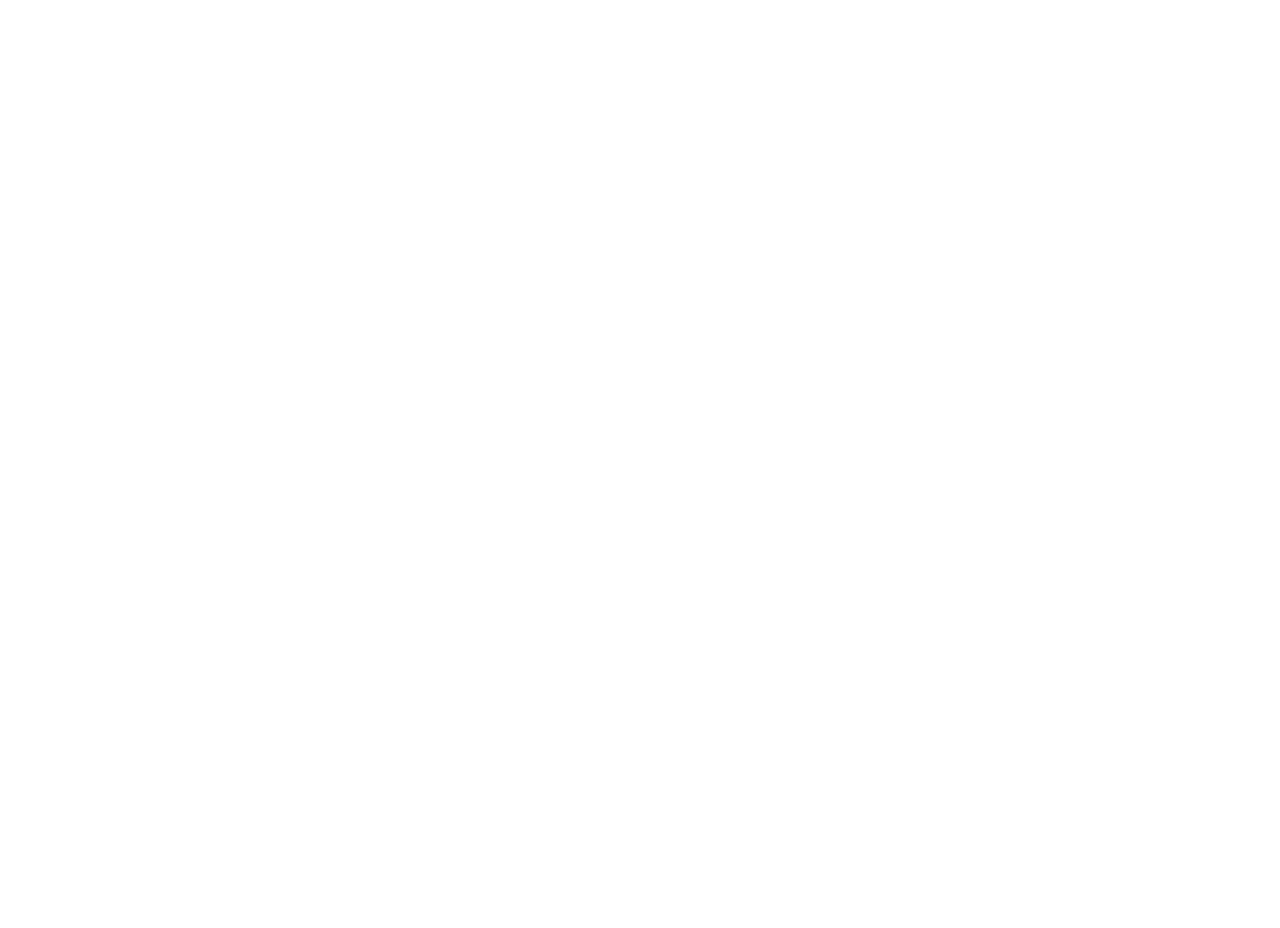
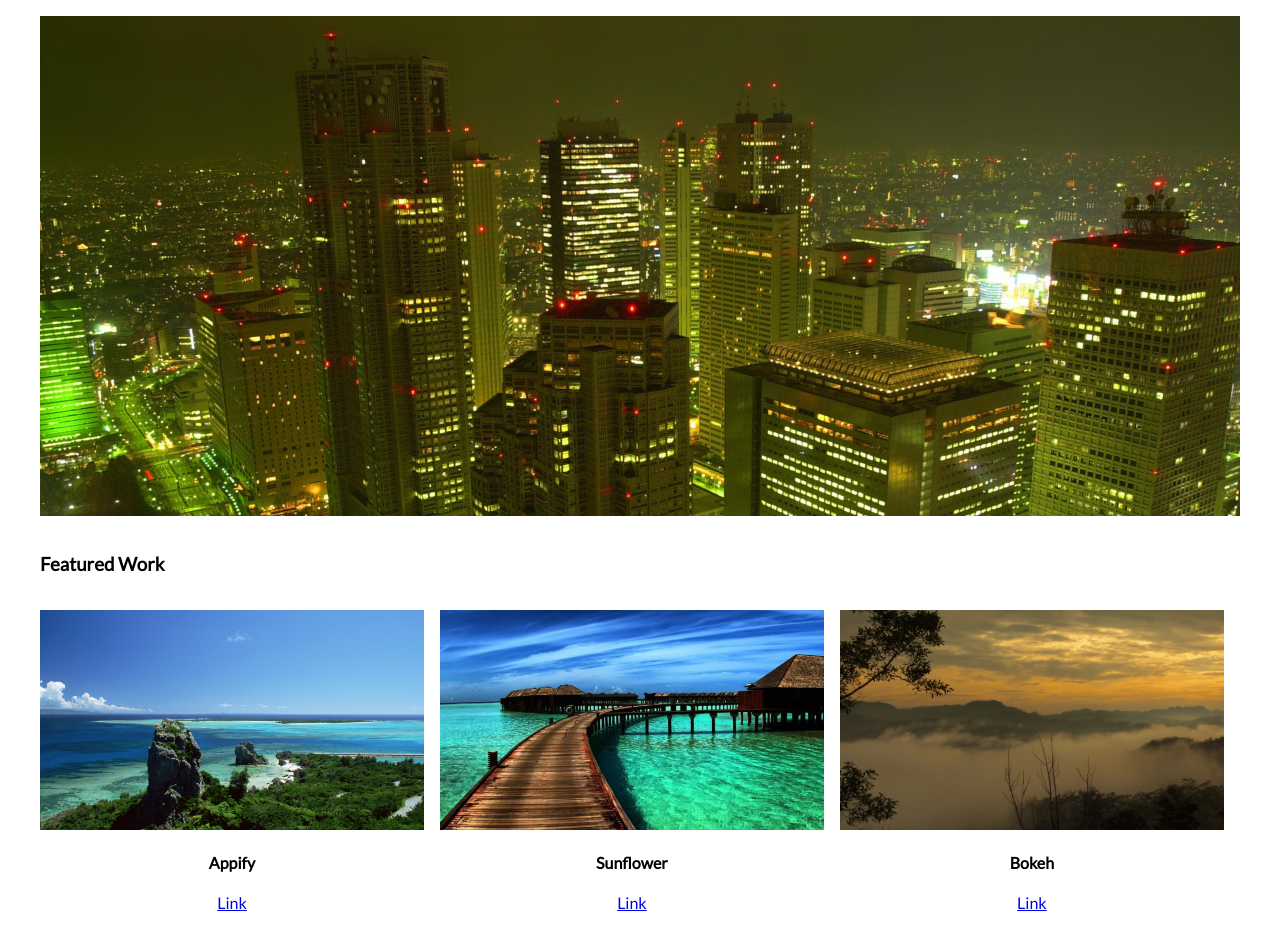
Before and after one commit to cwmat/Udacity_FED_01_PortfolioSite, a website: page index.html in a window 1280 px wide. Before the commit the page ends 800 px from the top, so only its background shows below. Drawn offline with nearby package versions, Linux system fonts and the light colour scheme.

Commit message:
Skeleton mostly completed.  Playing around with positioning.

```diff
--- a/css/main.css
+++ b/css/main.css
@@ -35,7 +35,7 @@ Dark Grey: #747704
 
 .row {
     width: 100%;
-    margin-bottom: 20px;
+    margin-bottom: 1em;
     display: flex;
     flex-wrap: wrap;
 }
@@ -87,3 +87,29 @@ Dark Grey: #747704
 .col-12 {
     width: 100%;
 }
+
+/* Styles */
+img {
+  max-width: 100%;
+  height: auto;
+}
+
+a  {
+
+}
+
+.feature {
+  margin-left: -0.5em;
+  margin-right: -0.5em;
+}
+
+.center-text {
+  text-align: center;
+  padding-left: 0.5em;
+  padding-right: 0.5em;
+}
+
+.hero {
+  max-height: 500px;
+  padding: 0;
+}
--- a/index.html
+++ b/index.html
@@ -33,13 +33,41 @@ Chaz Mateer
 
   <main>
     <section class="row">
-      <figure>
-
-      </figure>
+      <div class="col-12">
+        <picutre>
+          <img src="images/Temp1.jpg" alt="Replace" class="hero">
+        </picutre>
+      </div>
     </section>
 
     <section class="row">
+      <div class="col-12">
+        <h3>Featured Work</h3>
+      </div>
+    </section>
 
+    <section class="row feature">
+      <div class="col-4 center-text">
+        <picutre>
+          <img src="images/Temp2.jpg" alt="Replace">
+        </picutre>
+        <h4>Appify</h4>
+        <a href="#">Link</a>
+      </div>
+      <div class="col-4 center-text">
+        <picutre>
+          <img src="images/Temp3.jpg" alt="Replace">
+        </picutre>
+        <h4>Sunflower</h4>
+        <a href="#">Link</a>
+      </div>
+      <div class="col-4 center-text">
+        <picutre>
+          <img src="images/Temp4.jpg" alt="Replace">
+        </picutre>
+        <h4>Bokeh</h4>
+        <a href="#">Link</a>
+      </div>
     </section>
   </main>
 
```
Also changed, not shown: images/Temp1.jpg (added), images/Temp2.jpg (added), images/Temp3.jpg (added), images/Temp4.jpg (added).
